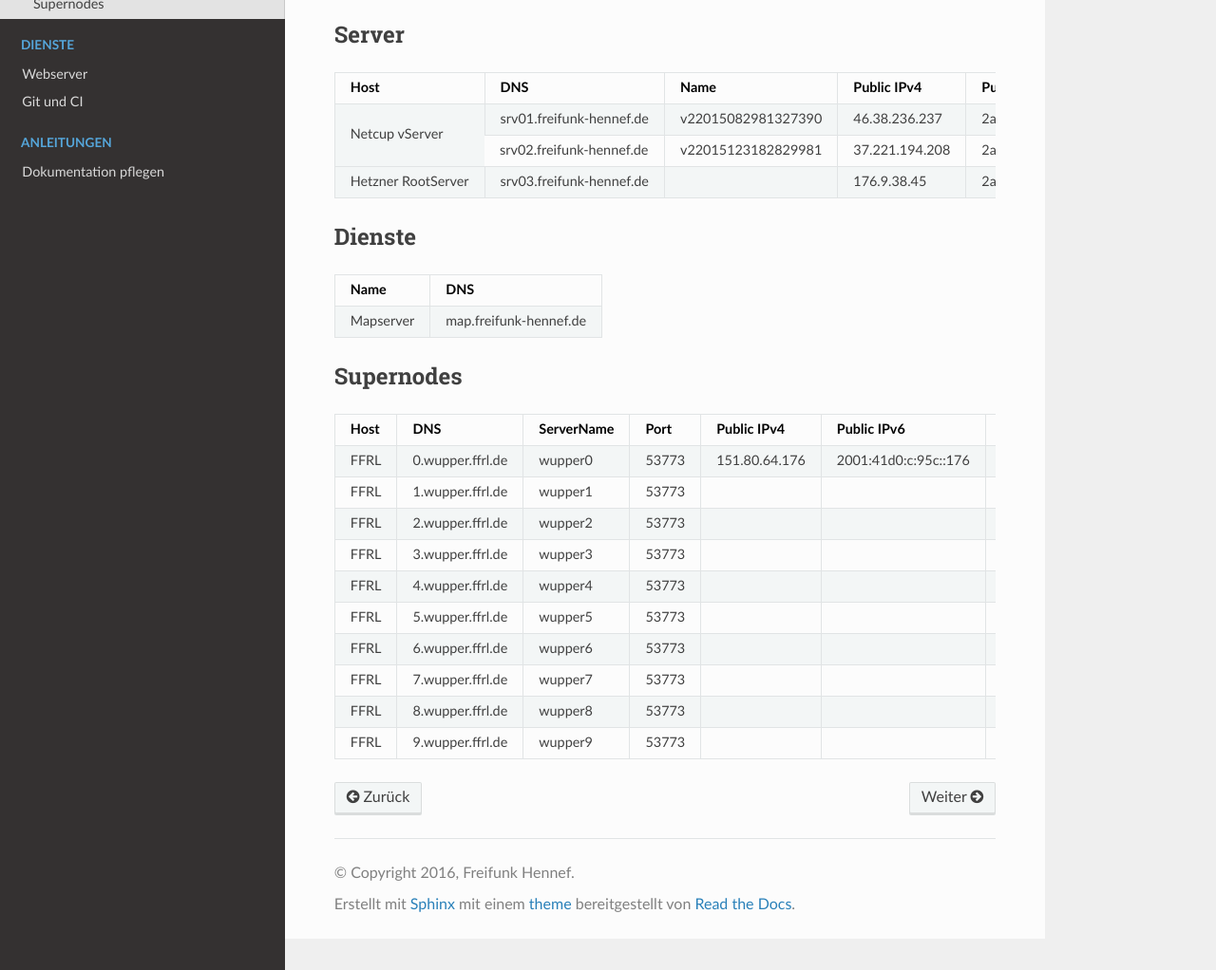
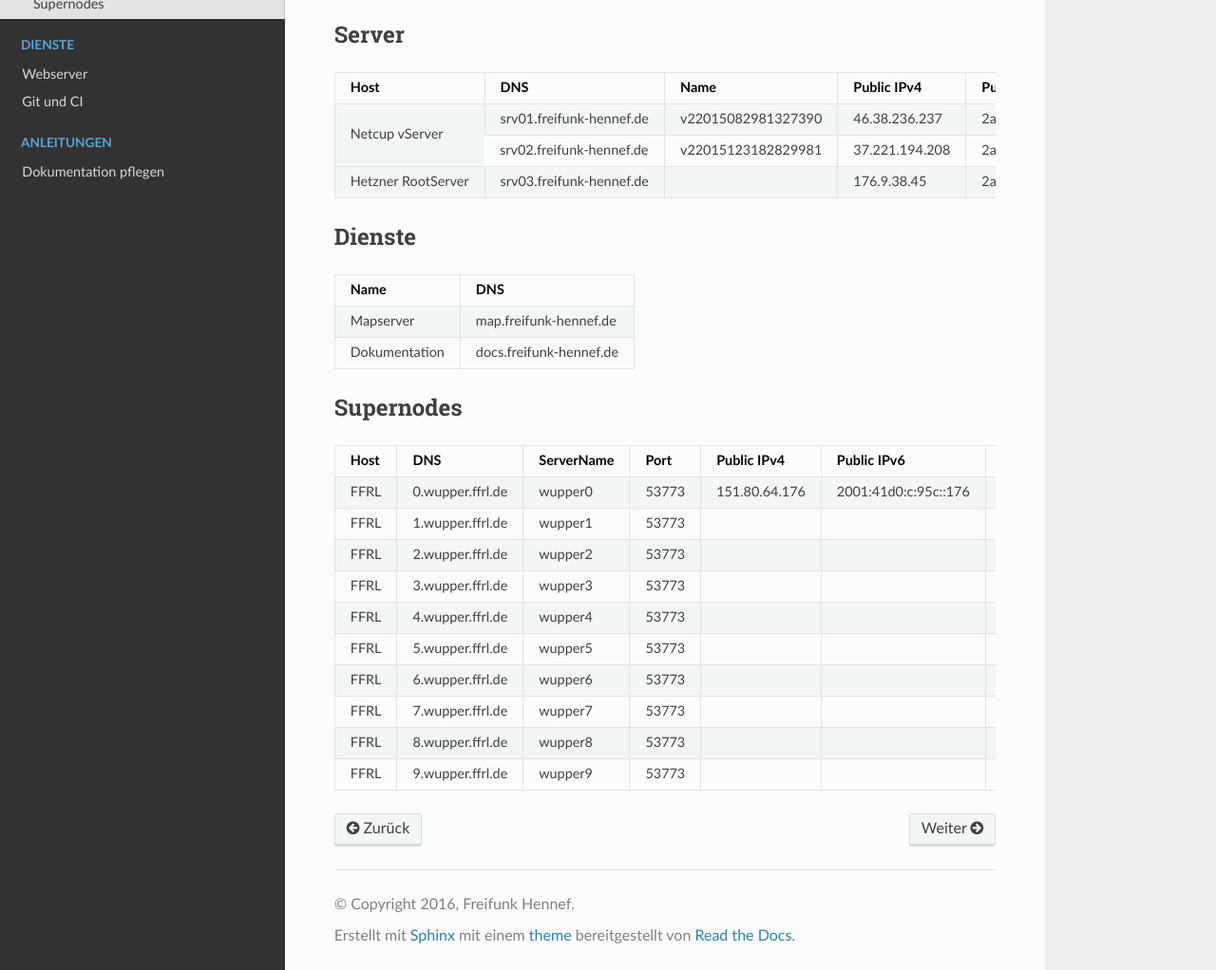
Before and after one commit to Freifunk-Hennef/FFHEF-Docs, a Sphinx documentation site: the page built from source/server-ip-adressen.rst, in a window 1280 px wide and 1286 px high, cut to the strip 264-1286 px from the top of the window. Shown: the whole strip at 95% size. Built offline with Sphinx 7.4.7 and the Read the Docs theme 2.0.0, drawn with Linux system fonts in a browser that asks for light colours.

Commit message:
[FIX] docs.freifunk-hennef.de in die Liste der Dienste eingetragen

```diff
--- a/source/server-ip-adressen.rst
+++ b/source/server-ip-adressen.rst
@@ -48,6 +48,8 @@ Dienste
 +=====================+==============================+
 | Mapserver           | map.freifunk-hennef.de       |
 +---------------------+------------------------------+
+| Dokumentation       | docs.freifunk-hennef.de      |
++---------------------+------------------------------+
 
 
 
```
